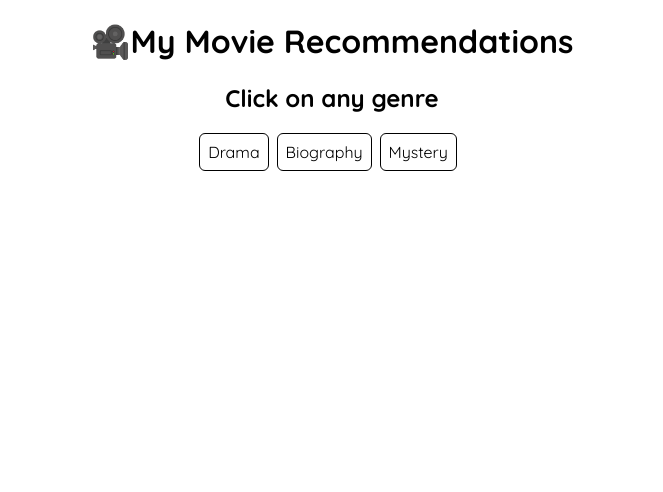
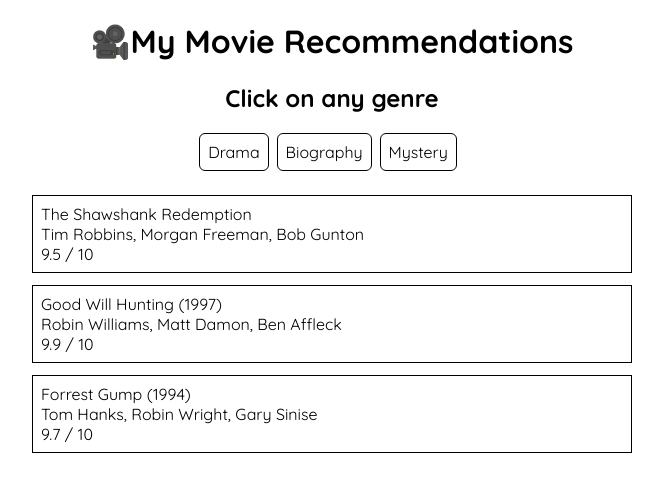
Before and after one commit to tejpatelme/movie-recommendations, a React (Create React App) app: page / in a window 1280 px wide. Shown: the top 492 px of the page, without its empty margins (308-971 px from the left). Built offline with nearby package versions, Linux system fonts and the light colour scheme.

Commit message:
feat : movie recommendation added

```diff
--- a/src/App.js
+++ b/src/App.js
@@ -1,4 +1,4 @@
-import React from "react";
+import React, { useState } from "react";
 import "./styles.css";
 
 var movieDB = {
@@ -6,19 +6,19 @@ var movieDB = {
     {
       title: "The Shawshank Redemption",
       cast: "Tim Robbins, Morgan Freeman, Bob Gunton",
-      rating: 9.5 / 10
+      rating: "9.5 / 10"
     },
 
     {
       title: "Good Will Hunting (1997)",
       cast: "Robin Williams, Matt Damon, Ben Affleck",
-      rating: 9.9 / 10
+      rating: "9.9 / 10"
     },
 
     {
       title: "Forrest Gump (1994)",
       cast: "Tom Hanks, Robin Wright, Gary Sinise",
-      rating: 9.7 / 10
+      rating: "9.7 / 10"
     }
   ],
 
@@ -26,19 +26,19 @@ var movieDB = {
     {
       title: "Catch Me If You Can",
       cast: "Leonardo DiCaprio, Tom Hanks, Christopher Walken",
-      rating: 9.5 / 10
+      rating: "9.5 / 10"
     },
 
     {
       title: "The Imitation Game",
       cast: "Benedict Cumberbatch, Keira Knightley, Matthew Goode",
-      rating: 8.3 / 10
+      rating: "8.3 / 10"
     },
 
     {
       title: "Lone Survivor",
       cast: "Mark Wahlberg, Taylor Kitsch, Emile Hirsch",
-      rating: 8.6 / 10
+      rating: "8.6 / 10"
     }
   ],
 
@@ -46,19 +46,19 @@ var movieDB = {
     {
       title: "Shutter Island",
       cast: "Leonardo DiCaprio, Emily Mortimer, Mark Ruffalo",
-      rating: 8.5 / 10
+      rating: "8.5 / 10"
     },
 
     {
       title: "The Girl with the Dragon Tattoo",
       cast: "Daniel Craig, Rooney Mara, Christopher Plummer",
-      rating: 9.0 / 10
+      rating: "9.0 / 10"
     },
 
     {
       title: "The Bourne Identity",
       cast: "Franka Potente, Matt Damon, Chris Cooper",
-      rating: 8.0 / 10
+      rating: "8.0 / 10"
     }
   ]
 };
@@ -66,6 +66,12 @@ var movieDB = {
 var genres = Object.keys(movieDB);
 
 export default function App() {
+  const [selectedGenre, setSelectedGenre] = useState("Drama");
+
+  function genreClickHandler(genre) {
+    setSelectedGenre(genre);
+  }
+
   return (
     <div className="App">
       <h1>🎥My Movie Recommendations</h1>
@@ -73,8 +79,24 @@ export default function App() {
       <div className="genreDiv">
         <ul>
           {genres.map((genre) => {
-            return <li>{genre}</li>;
+            return (
+              <li key={genre} onClick={() => genreClickHandler(genre)}>
+                {genre}
+              </li>
+            );
           })}
+        </ul>
+      </div>
+
+      <div className="listDiv">
+        <ul>
+          {movieDB[selectedGenre].map((details) => (
+            <li>
+              <div>{details.title}</div>
+              <div>{details.cast}</div>
+              <div>{details.rating}</div>
+            </li>
+          ))}
         </ul>
       </div>
     </div>
--- a/src/styles.css
+++ b/src/styles.css
@@ -11,9 +11,27 @@
 }
 
 .genreDiv li {
+  cursor: pointer;
   display: inline-block;
   padding: 0.5rem;
   border: 1px solid black;
   border-radius: 6px;
   margin: 0px 8px 8px 0px;
 }
+
+.listDiv {
+  max-width: 600px;
+  margin: auto;
+}
+
+.listDiv ul {
+  list-style: none;
+  text-align: left;
+  padding: 0px;
+}
+.listDiv li {
+  display: block;
+  padding: 0.5rem;
+  border: 1px solid black;
+  margin-bottom: 0.75rem;
+}
```
